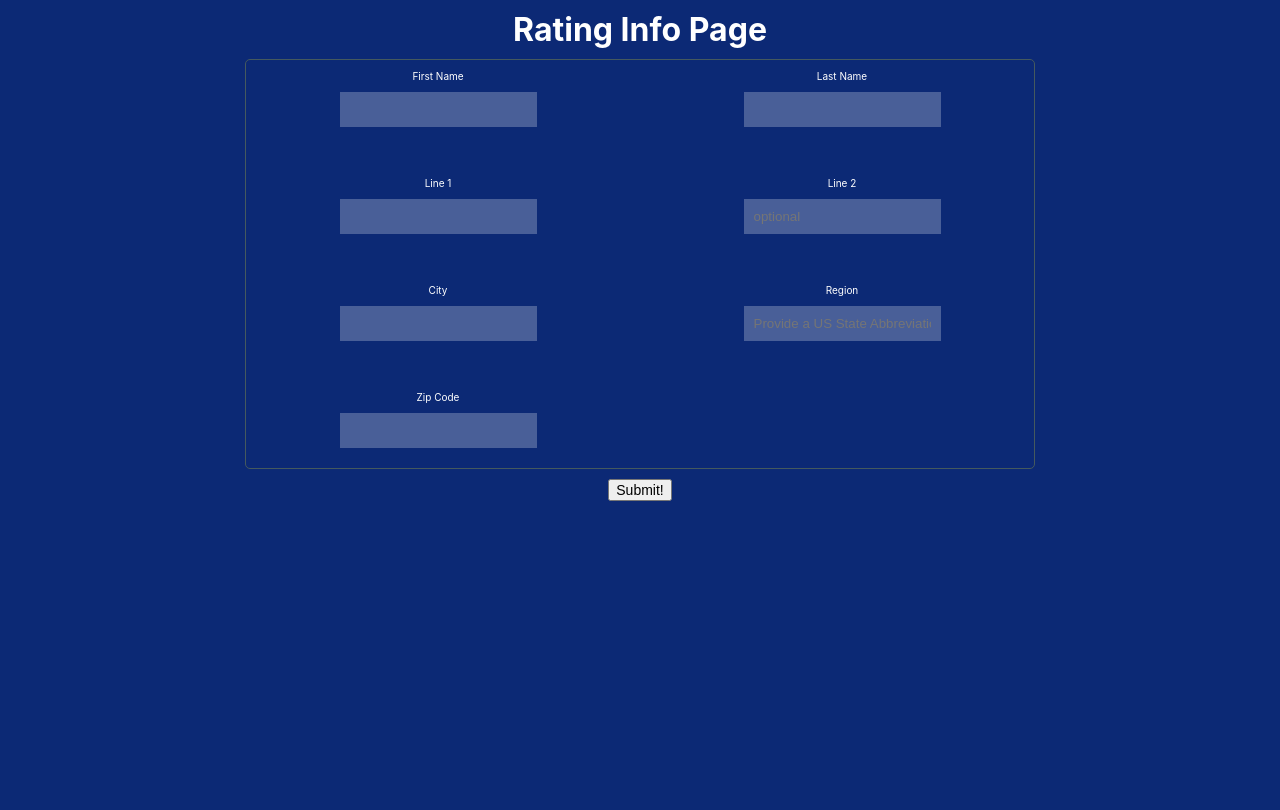
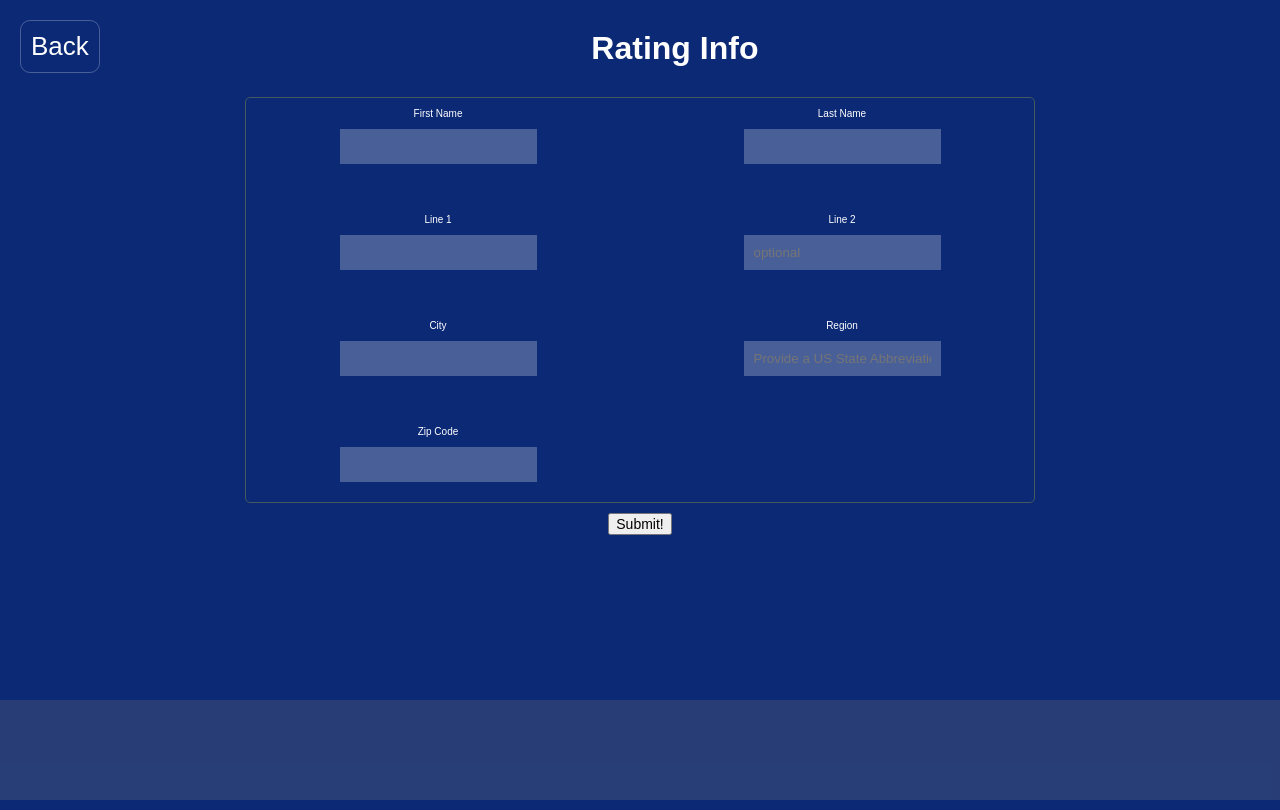
Before and after one commit to joelsrubin/sure-app, a React (Vite) app: page / in a window 1280 px wide. Both pictures are taken after a click on the button "Get started now! 🚀". Built offline with nearby package versions, Linux system fonts and the light colour scheme.

Commit message:
add utils for abbrev validation

```diff
--- a/src/App.css
+++ b/src/App.css
@@ -64,10 +64,16 @@ button {
   display: grid;
   grid-template-columns: repeat(2, minmax(0, 1fr));
   grid-gap: 40px;
-
   width: 60%;
   height: 100%;
   padding: 10px;
+}
+
+@media screen and (max-width: 600px) {
+  .rating-info-form {
+    grid-template-columns: repeat(1, minmax(0, 1fr));
+    grid-gap: 10px;
+  }
 }
 
 label {
@@ -140,4 +146,18 @@ form > label {
   flex-direction: column;
   align-items: center;
   justify-content: center;
+  width: 25%;
+  font-size: 14px;
 }
+
+.overview-cell > label {
+  padding: 10px;
+}
+
+.overview-header-container {
+  padding: 20px;
+}
+
+.overview-header-container > button {
+  float: left;
+}
--- a/src/App.jsx
+++ b/src/App.jsx
@@ -11,7 +11,7 @@ function App() {
 
   const renderView = () => {
     if (page === 'quote') {
-      return <QuoteOverview setPage={setPage} quoteInfo={quoteInfo} setQuoteInfo={setQuoteInfo} />;
+      return <QuoteOverview setPage={setPage} quoteInfo={quoteInfo} setQuoteInfo={setQuoteInfo} setPage={setPage} />;
     }
     if (page === 'rating') {
       return <RatingInfo setQuoteInfo={setQuoteInfo} setPage={setPage} />;
@@ -21,14 +21,17 @@ function App() {
 
   return (
     <div className="App">
+      <div className="body">
         {!page && (
           <div className="header">
-          <h1>Welcome to the Insurance Quote App</h1>
+            <h1 className="title">Welcome to the Insurance Quote App</h1>
             <button className="get-started-btn" onClick={() => setPage('rating')}>Get started now! 🚀</button>
           </div>
         )}
         {renderView()}
       </div>
+      <footer />
+    </div>
   );
 }
 
--- a/src/components/QuoteOverview.jsx
+++ b/src/components/QuoteOverview.jsx
@@ -1,7 +1,7 @@
 import { useState, useEffect } from 'react';
 import { updateQuote } from '../../API/endpoints';
 
-export default function QuoteOverview({ quoteInfo, setQuoteInfo }) {
+export default function QuoteOverview({ quoteInfo, setQuoteInfo, setPage }) {
 
   const { quote } = quoteInfo;
 
@@ -11,9 +11,11 @@ export default function QuoteOverview({ quoteInfo, setQuoteInfo }) {
   // destructuring variable_options object
   const { asteroid_collision, deductible } = variable_options;
 
+
+  // initialize state with the first value in the values array
   const [varSelections, setVarSelections] = useState({
-    deductible: variable_selections.deductible,
-    asteroid_collision: variable_selections.asteroid_collision
+    deductible: deductible.values[0],
+    asteroid_collision: asteroid_collision.values[0],
   });
 
 
@@ -27,7 +29,7 @@ export default function QuoteOverview({ quoteInfo, setQuoteInfo }) {
 
 
   const updateQuotes = async () => {
-    console.log('fetching...');
+
     const data = {
       quoteId,
       rating_address,
@@ -47,45 +49,44 @@ export default function QuoteOverview({ quoteInfo, setQuoteInfo }) {
   }, [varSelections]);
 
 
+  const selectData = [variable_options.asteroid_collision, variable_options.deductible];
 
   return (
     <div className="overview">
+      <div className="overview-header-container">
+        <button className="get-started-btn" onClick={() => setPage('rating')}>Back</button>
         <h1 className="overview-header">Quote Overview Page</h1>
+      </div>
       <div className="overview-container">
         <div className="overview-cell">
-          <div>${variable_selections.asteroid_collision}
+          <div>${variable_selections.asteroid_collision.toLocaleString('us-EN')}
           </div>
           <h4> Asteroid Collision Selection </h4>
         </div>
         <div className="overview-cell">
-          <div>${premium}
+          <div>${premium.toLocaleString('us-EN')}
           </div>
           <h4> Premium</h4>
         </div>
         <div className="overview-cell">
-          <div>${variable_selections.deductible}
+          <div>${variable_selections.deductible.toLocaleString('us-EN')}
           </div>
           <h4> Deductible</h4>
         </div>
       </div>
       <div className="overview-container">
+        {selectData.map((data, i) => (
           <div className="overview-cell">
+            <label htmlFor="asteroid-collision-select">{data.title}</label>
             <select id="asteroid-collision-select" name="asteroid_collision" onChange={(e) => handleChange(e)}>
-            {variable_options.asteroid_collision.values.map((value) => (
-              <option key={value} value={value}>{value}</option>
+              {data.values.map((value) => (
+                <option key={value} value={value}>${value.toLocaleString('en-US')}</option>
               ))}
             </select>
-          <label htmlFor="asteroid-collision-select">{variable_options.asteroid_collision.title}</label>
+            <p>{data.description}</p>
           </div>
-        <div className="overview-cell">
-          <select id="deductible-select" name="deductible" onChange={(e) => handleChange(e)}>
-            {variable_options.deductible.values.map((value) => (
-              <option key={value} value={value}>{value}</option>
         ))}
-          </select>
-          <label htmlFor="deductible-select">{variable_options.deductible.title}</label>
       </div>
-      </div>
-    </div>
+    </div >
   );
 };
--- a/src/components/RatingInfo.jsx
+++ b/src/components/RatingInfo.jsx
@@ -1,5 +1,6 @@
 import { getQuote } from '../../API/endpoints';
 import { useState } from 'react';
+import { stateAbbreviationsValidate } from '../../utils';
 
 const initialState = {
   first_name: '',
@@ -22,9 +23,17 @@ export default function RatingInfo({ setQuoteInfo, setPage }) {
 
   // submit formData and navigate to quote overview page
   const submitHandler = async (e) => {
+    setSubmitting(true);
     e.preventDefault();
-    setSubmitting(true);
+    const validRegion = stateAbbreviationsValidate(formData.address.region);
+    if (!validRegion) {
+      setErrors({ 'Provide a valid state abbreviation': 'Invalid region' });
+      setSubmitting(false);
+      return;
+    }
+
     const res = await getQuote(formData);
+
     if (res.errors) {
       setErrors(res.errors);
       setSubmitting(false);
@@ -69,7 +78,10 @@ export default function RatingInfo({ setQuoteInfo, setPage }) {
   return (
 
     <>
-      <h1 className="overview-header">Rating Info Page</h1>
+      <div className="overview-header-container">
+        <button className="get-started-btn" onClick={() => setPage('')}>Back</button>
+        <h1 className="overview-header">Rating Info</h1>
+      </div>
       <div className="errors">
         {Object.entries(errors).map(([key, value], i) => {
           return (
@@ -101,7 +113,7 @@ export default function RatingInfo({ setQuoteInfo, setPage }) {
           </div>
           <div className="form-cell">
             <label htmlFor="region">Region</label>
-            <input type="text" name="region" required value={region} maxLength="2" onChange={(e) => addressHandler(e)} placeholder="Provide a US State Abbreviation" />
+            <input type="text" name="region" required value={region} maxLength="2" onChange={(e) => addressHandler(e)} placeholder="Provide a US State Abbreviation" autocapitalize="characters" />
           </div>
           <div className="form-cell">
             <label htmlFor="postal">Zip Code</label>
--- a/src/index.css
+++ b/src/index.css
@@ -1,8 +1,6 @@
 body {
   margin: 0;
-  font-family: -apple-system, BlinkMacSystemFont, 'Segoe UI', 'Roboto', 'Oxygen',
-    'Ubuntu', 'Cantarell', 'Fira Sans', 'Droid Sans', 'Helvetica Neue',
-    sans-serif;
+  font-family: 'Montserrat', sans-serif;
   -webkit-font-smoothing: antialiased;
   -moz-osx-font-smoothing: grayscale;
   background-color: #0c2975;
@@ -13,3 +11,30 @@ code {
   font-family: source-code-pro, Menlo, Monaco, Consolas, 'Courier New',
     monospace;
 }
+
+.body {
+  height: 90%;
+}
+
+footer {
+  position: absolute;
+  bottom: 0;
+  width: 100%;
+  height: 10%;
+  background-color: #3b4c7898;
+  color: white;
+  text-align: center;
+  padding: 10px;
+  display: flex;
+  flex-direction: column;
+}
+
+a {
+  color: white;
+  margin: 10px;
+  text-decoration: none;
+}
+
+a:visited {
+  color: white;
+}
--- /dev/null
+++ b/utils.js
@@ -0,0 +1,13 @@
+export const stateAbbreviationsValidate = (stateToValidate) => {
+  const stateAbbreviations = [
+    'AL', 'AK', 'AS', 'AZ', 'AR', 'CA', 'CO', 'CT', 'DE', 'DC', 'FM', 'FL', 'GA',
+    'GU', 'HI', 'ID', 'IL', 'IN', 'IA', 'KS', 'KY', 'LA', 'ME', 'MH', 'MD', 'MA',
+    'MI', 'MN', 'MS', 'MO', 'MT', 'NE', 'NV', 'NH', 'NJ', 'NM', 'NY', 'NC', 'ND',
+    'MP', 'OH', 'OK', 'OR', 'PW', 'PA', 'PR', 'RI', 'SC', 'SD', 'TN', 'TX', 'UT',
+    'VT', 'VI', 'VA', 'WA', 'WV', 'WI', 'WY'
+  ];
+  if (stateAbbreviations.indexOf(stateToValidate) === -1) {
+    return false;
+  }
+  return true;
+};
```
Also changed, not shown: 1 other file (tests, documents, lock files or other folders). Lines whose indentation alone changed are shown as unchanged.
